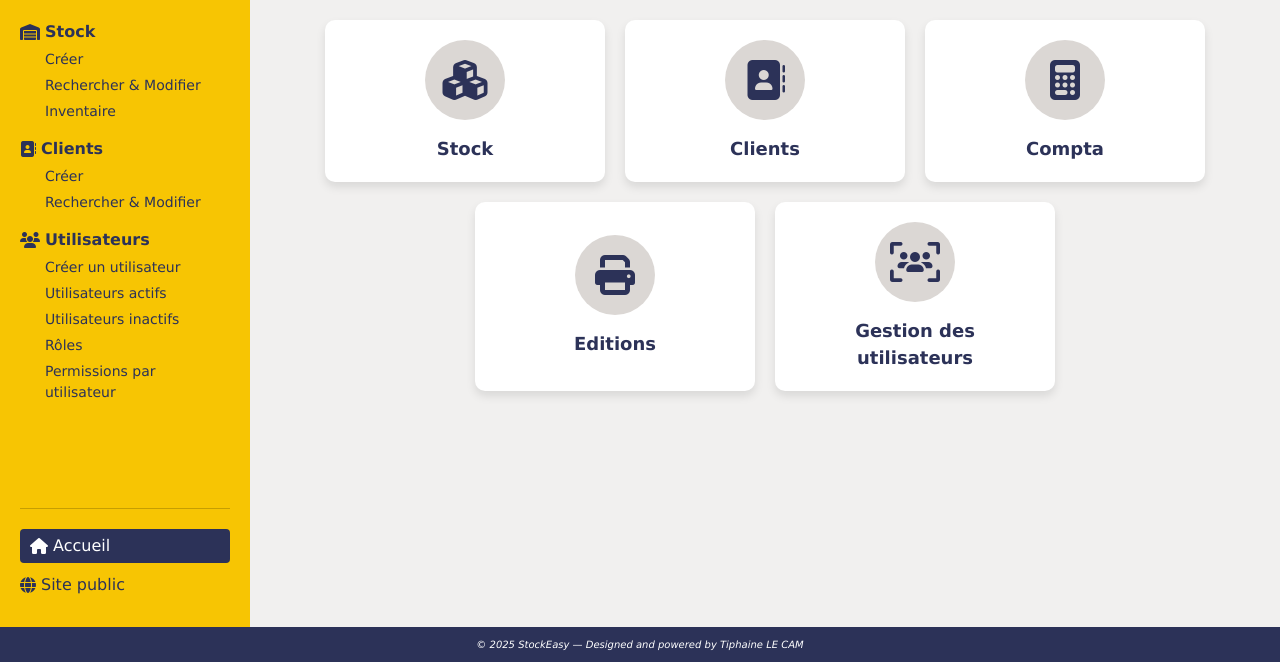
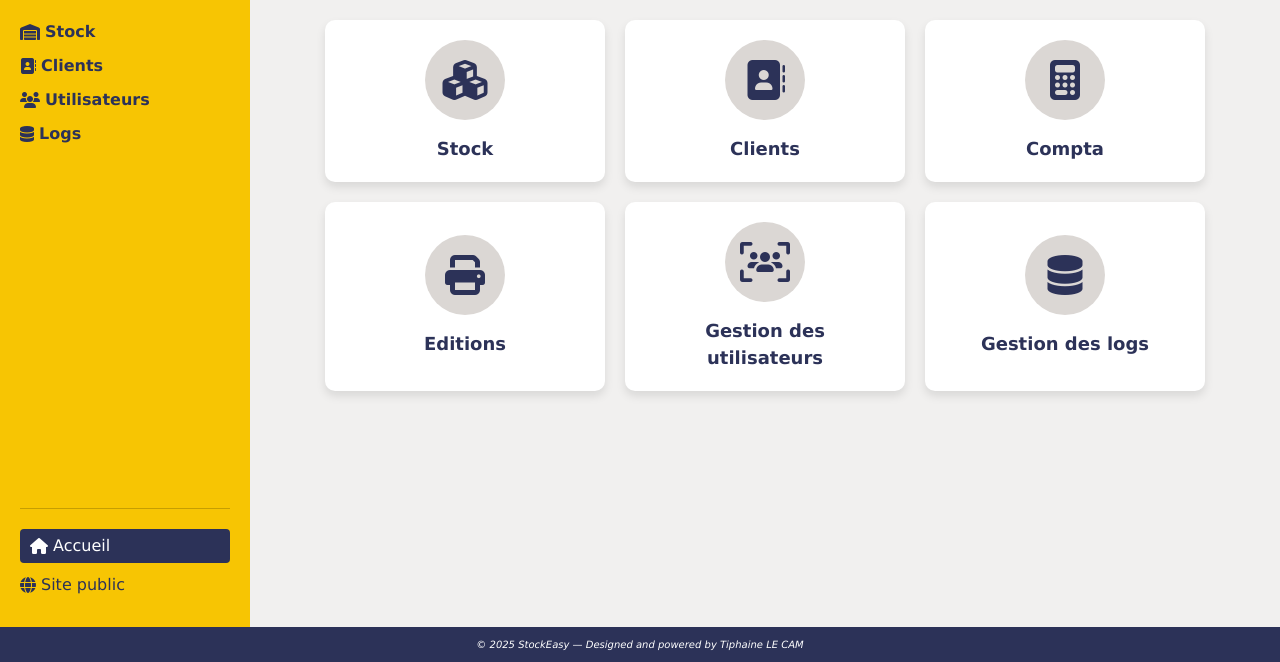
Before and after one commit to Tiphaine5083/StockEasy, a PHP site: page /index.php?route=home in a window 1280 px wide. Shown: the part 138-800 px from the top of the page. Run offline with PHP 8.4, Linux system fonts and the light colour scheme; some libraries are stand-ins or nearby versions.

Commit message:
add log management routes and views, ready for integration

```diff
--- a/public/index.php
+++ b/public/index.php
@@ -10,6 +10,11 @@
 // === Partials Routes
 $router->addRoute('error404', \App\Controllers\PartialsController::class . '::notFound');
 $router->addRoute('construction', \App\Controllers\PartialsController::class . '::underConstruction');
+
+// === Log Routes
+$router->addRoute('log-home', \App\Controllers\PublicController::class . '::showLogHome');
+$router->addRoute('log-sys', \App\Controllers\PublicController::class . '::showSystemLogs');
+$router->addRoute('log-modif', \App\Controllers\PublicController::class . '::showModificationLogs');
 
 // === Generic Route
 $router->addRoute('home', \App\Controllers\PublicController::class . '::showHome');
--- a/scss/back/partials/_layout.scss
+++ b/scss/back/partials/_layout.scss
@@ -204,10 +204,6 @@
     flex-direction: column;
     height: 100%;
 
-    &.is-open {
-        display: flex;
-    }
-
     @include mixins.tablet {
         display: flex;
     }
@@ -254,14 +250,6 @@
             transition: max-height 0.3s ease;
             list-style: none;
             padding-left: 1.5rem;
-
-            @include mixins.tablet {
-                max-height: none !important;
-
-                .sidebar__subitem--home {
-                    display: none;
-                }
-            }
 
             .sidebar__subitem {
                 margin: 0.5rem 0;
--- a/scss/back/partials/_pages.scss
+++ b/scss/back/partials/_pages.scss
@@ -204,8 +204,8 @@
                 }
 
                 .form__hint {
+                    margin-top: 0.3rem;
                     @include mixins.responsive-font(0.9rem, 1.1rem, 1.2rem);
-                    margin-top: 0.3rem;
                 }
 
                 &--full {
--- a/src/Controllers/PublicController.php
+++ b/src/Controllers/PublicController.php
@@ -6,6 +6,7 @@
 use App\Models\StockModel;
 use App\Models\UserModel;
 use App\Models\RoleModel;
+use App\Models\LogModel;
 
 /**
  * PublicController
@@ -27,6 +28,85 @@
 
         $this->display('home.phtml', [
             'title' => 'Accueil'
+        ]);
+    }
+
+    public function ShowLogHome(): void
+    {
+        // if (
+        //     empty($_SESSION['user']) ||
+        //     ($_SESSION['user']['role'] ?? '') !== 'super-admin'
+        // ) {
+        //     $this->redirectToRoute('error/404');
+        // }
+
+        $this->setBreadcrumb([
+            ['label' => 'Accueil', 'url' => '?route=home'],
+            ['label' => 'Gestion des logs', 'url' => null],
+        ]);
+
+        $this->display('log/log-home.phtml', [
+            'title' => 'Gestion des logs'
+        ]);
+    }
+
+    /**
+     * Display all system logs.
+     * Access restricted to users with role 'super-admin'.
+     *
+     * @return void
+     */
+    public function showSystemLogs(): void
+    {
+        // if (
+        //     empty($_SESSION['user']) ||
+        //     ($_SESSION['user']['role'] ?? '') !== 'super-admin'
+        // ) {
+        //     $this->redirectToRoute('error/404');
+        // }
+
+        $logModel = new LogModel();
+        $logs = $logModel->getAllSystemLogs();
+
+        $this->setBreadcrumb([
+            ['label' => 'Accueil', 'url' => '?route=home'],
+            ['label' => 'Gestion des logs', 'url' => '?route=log-home'],
+            ['label' => 'System Logs', 'url' => null]
+        ]);
+
+        $this->display('log/system.phtml', [
+            'title' => 'System Logs',
+            'logs'  => $logs
+        ]);
+    }
+
+    /**
+     * Display all modification logs.
+     * Access restricted to users with role 'super-admin'.
+     *
+     * @return void
+     */
+    public function showModificationLogs(): void
+    {
+        // if (
+        //     empty($_SESSION['user']) ||
+        //     ($_SESSION['user']['role'] ?? '') !== 'super-admin'
+        // ) {
+        //     $this->redirectToRoute('error/404');
+        // }
+
+        $logModel = new LogModel();
+        $logs = $logModel->getAllModificationLogs();
+
+        $this->setBreadcrumb([
+            ['label' => 'Accueil', 'url' => '?route=home'],
+            ['label' => 'Gestion des logs', 'url' => '?route=log-home'],
+            ['label' => 'Modification Logs', 'url' => null]
+        ]);
+
+        $this->display('log/modification.phtml', [
+            'title' => 'Modification Logs',
+            'logs'  => $logs
         ]);
     }
 
--- a/src/Views/home.phtml
+++ b/src/Views/home.phtml
@@ -36,5 +36,12 @@
             <p class="card__text">Gestion des utilisateurs</p>
         </a>
 
+        <a href="/stockeasy/public/index.php?route=log-home" class="card">
+            <div class="card__icon">
+                <i class="fa-solid fa-database"></i>
+            </div>
+            <p class="card__text">Gestion des logs</p>
+        </a>
+
     </section>
 </main>
--- a/src/Views/layout.phtml
+++ b/src/Views/layout.phtml
@@ -55,6 +55,9 @@
         <a href="/stockeasy/public/index.php?route=user-admin">
             <i class="fa-solid fa-users" aria-hidden="true"></i> Utilisateurs
         </a>
+        <a href="/stockeasy/public/index.php?route=log-home">
+            <i class="fa-solid fa-database" aria-hidden="true"></i> Logs
+        </a>
         <a href="/stockeasy/public/index.php?route=home">
             <i class="fa-solid fa-house" aria-hidden="true"></i> Accueil
         </a>
@@ -101,12 +104,12 @@
 
                     <!-- Bloc STOCK -->
                     <li class="sidebar__item">
-                        <a href="/stockeasy/public/index.php?route=stock-home" class="sidebar__link">
+                        <a href="/stockeasy/public/index.php?route=stock-home" class="sidebar__link" aria-expanded="false" aria-controls="submenu-stock">
                             <i class="fa-solid fa-warehouse" aria-hidden="true"></i> Stock
                         </a>
-                        <ul class="sidebar__submenu">
+                        <ul class="sidebar__submenu" id="submenu-stock" aria-hidden="true">
                             <li class="sidebar__subitem sidebar__subitem--home">
-                                <a href="/stockeasy/public/index.php?route=stock-home" class="sidebar__sublink">Accueil Stock</a>
+                                <a href="/stockeasy/public/index.php?route=stock-home" class="sidebar__sublink" >Accueil Stock</a>
                             </li>
                             <li class="sidebar__subitem">
                                 <a href="/stockeasy/public/index.php?route=stock-create" class="sidebar__sublink">Créer</a>
@@ -122,10 +125,10 @@
 
                     <!-- Bloc CUSTOMER -->
                     <li class="sidebar__item">
-                        <a href="/stockeasy/public/index.php?route=construction" class="sidebar__link">
+                        <a href="/stockeasy/public/index.php?route=construction" class="sidebar__link" aria-expanded="false" aria-controls="submenu-customers">
                             <i class="fa-solid fa-address-book" aria-hidden="true"></i> Clients
                         </a>
-                        <ul class="sidebar__submenu">
+                        <ul class="sidebar__submenu" id="submenu-customers" aria-hidden="true">
                             <li class="sidebar__subitem sidebar__subitem--home">
                                 <a href="/stockeasy/public/index.php?route=construction" class="sidebar__sublink">Accueil Clients</a>
                             </li>
@@ -140,12 +143,12 @@
 
 
                     <!-- Bloc USERS (super_admin seulement) -->
-                    <!-- Ici le code PHP pour dire si isset session et si session === super_admin -->
+                    <!-- TODO : Restreindre à super-admin uniquement (si isset session et si session === super_admin) -->
                     <li class="sidebar__item">
-                        <a href="/stockeasy/public/index.php?route=user-home" class="sidebar__link">
+                        <a href="/stockeasy/public/index.php?route=user-home" class="sidebar__link" aria-expanded="false" aria-controls="submenu-users">
                             <i class="fa-solid fa-users" aria-hidden="true"></i> Utilisateurs
                         </a>
-                        <ul class="sidebar__submenu">
+                        <ul class="sidebar__submenu" id="submenu-users" aria-hidden="true">
                             <li class="sidebar__subitem sidebar__subitem--home">
                                 <a href="/stockeasy/public/index.php?route=user-home" class="sidebar__sublink">Accueil Utilisateurs</a>
                             </li>
@@ -168,6 +171,26 @@
                             </li>
                         </ul>
                     </li>
+
+                    <!-- Bloc LOGS (super_admin seulement) -->
+                    <!-- TODO: Restreindre à super-admin uniquement (si isset session et si session === super_admin)  -->
+                    <li class="sidebar__item">
+                        <a href="/stockeasy/public/index.php?route=log-home" class="sidebar__link" aria-expanded="false" aria-controls="submenu-logs">
+                            <i class="fa-solid fa-database" aria-hidden="true"></i> Logs
+                        </a>
+                        <ul class="sidebar__submenu" id="submenu-logs" aria-hidden="true">
+                            <li class="sidebar__subitem sidebar__subitem--home">
+                                <a href="/stockeasy/public/index.php?route=log-home" class="sidebar__sublink">Accueil Logs</a>
+                            </li>
+                            <li class="sidebar__subitem">
+                                <a href="/stockeasy/public/index.php?route=log-modif" class="sidebar__sublink">Modification Logs</a>
+                            </li>
+                            <li class="sidebar__subitem">
+                                <a href="/stockeasy/public/index.php?route=log-sys" class="sidebar__sublink">System Logs</a>
+                            </li>
+                        </ul>
+                    </li>
+
                 </ul>
 
                 <!-- Extras sticky bas -->
```
Also changed, not shown: src/Models/LogModel.php (added, +128 -0 lines), README.md, public/assets/css/app.css, public/assets/js/burger.js, 3 other files. Lines whose indentation alone changed are shown as unchanged.
